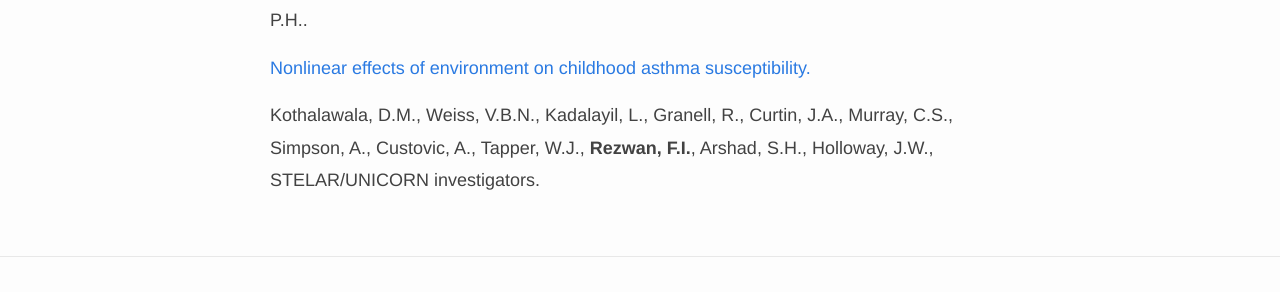
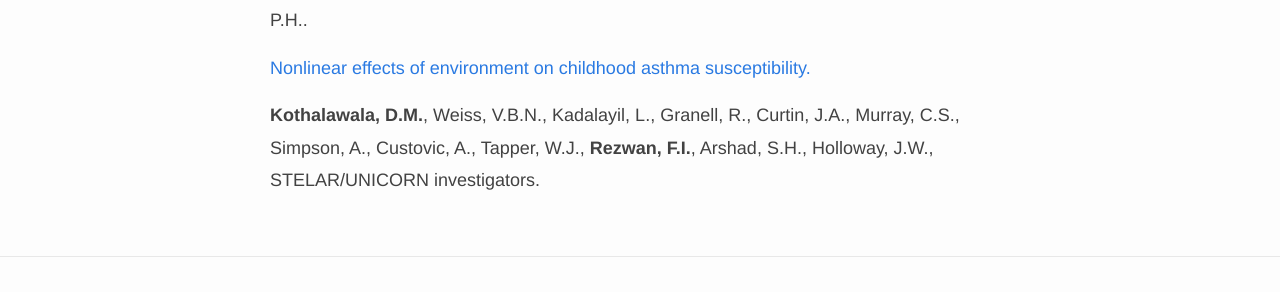
Before and after one commit to rezwanlab/Test, a Jekyll site: the page built from _pages/publications/index.md, in a window 1280 px wide. Shown: the part 1284-1576 px from the top of the page. Built offline with Jekyll 4.4.1, drawn with Linux system fonts in a browser that asks for light colours; nearby versions of some CDN libraries.

```diff
--- a/_pages/publications/index.md
+++ b/_pages/publications/index.md
@@ -37,4 +37,4 @@ Azim A., **Rezwan F.I.**, Barber C., Harvey M., Kurukulaaratchy R.J., Holloway J
 
 [Nonlinear effects of environment on childhood asthma susceptibility.](https://doi.org/10.1111/pai.13777)
 
-Kothalawala, D.M., Weiss, V.B.N., Kadalayil, L., Granell, R., Curtin, J.A., Murray, C.S., Simpson, A., Custovic, A., Tapper, W.J., **Rezwan, F.I.**, Arshad, S.H., Holloway, J.W., STELAR/UNICORN investigators.
+**Kothalawala, D.M.**, Weiss, V.B.N., Kadalayil, L., Granell, R., Curtin, J.A., Murray, C.S., Simpson, A., Custovic, A., Tapper, W.J., **Rezwan, F.I.**, Arshad, S.H., Holloway, J.W., STELAR/UNICORN investigators.
```
